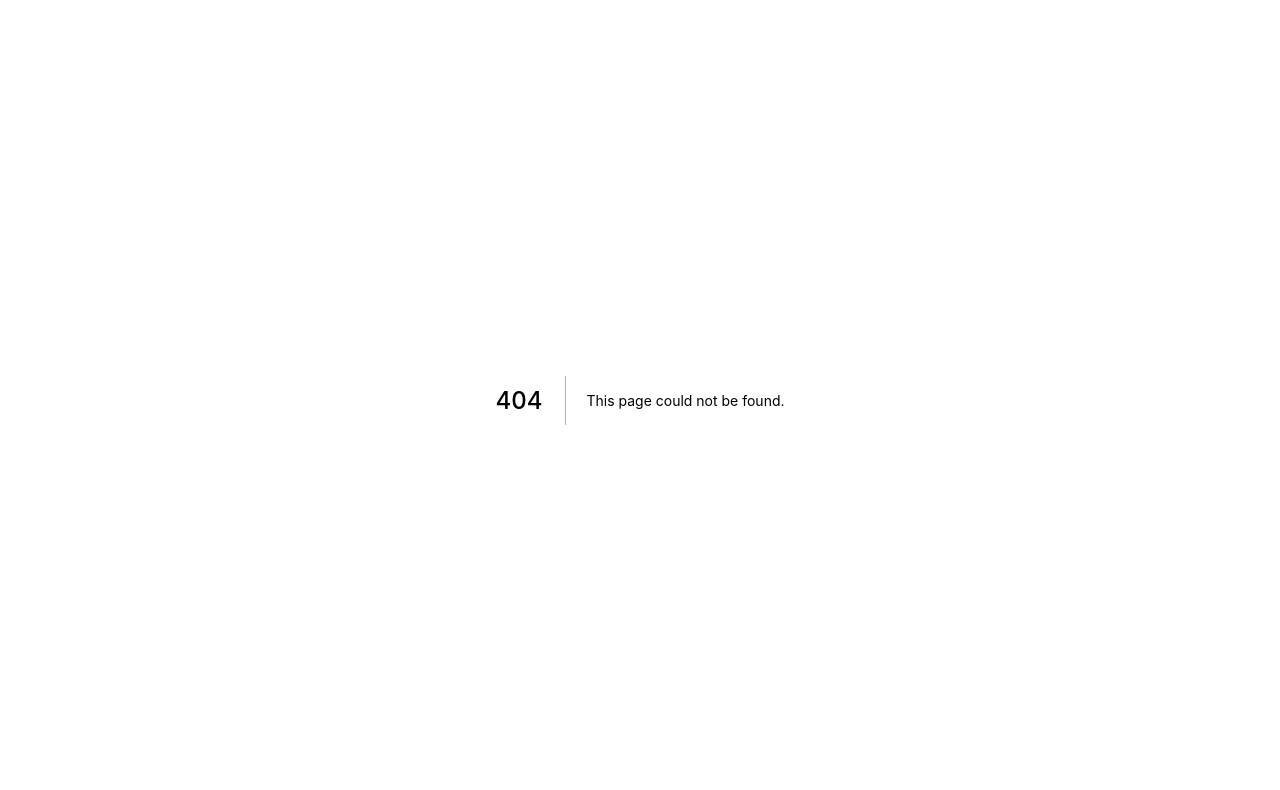
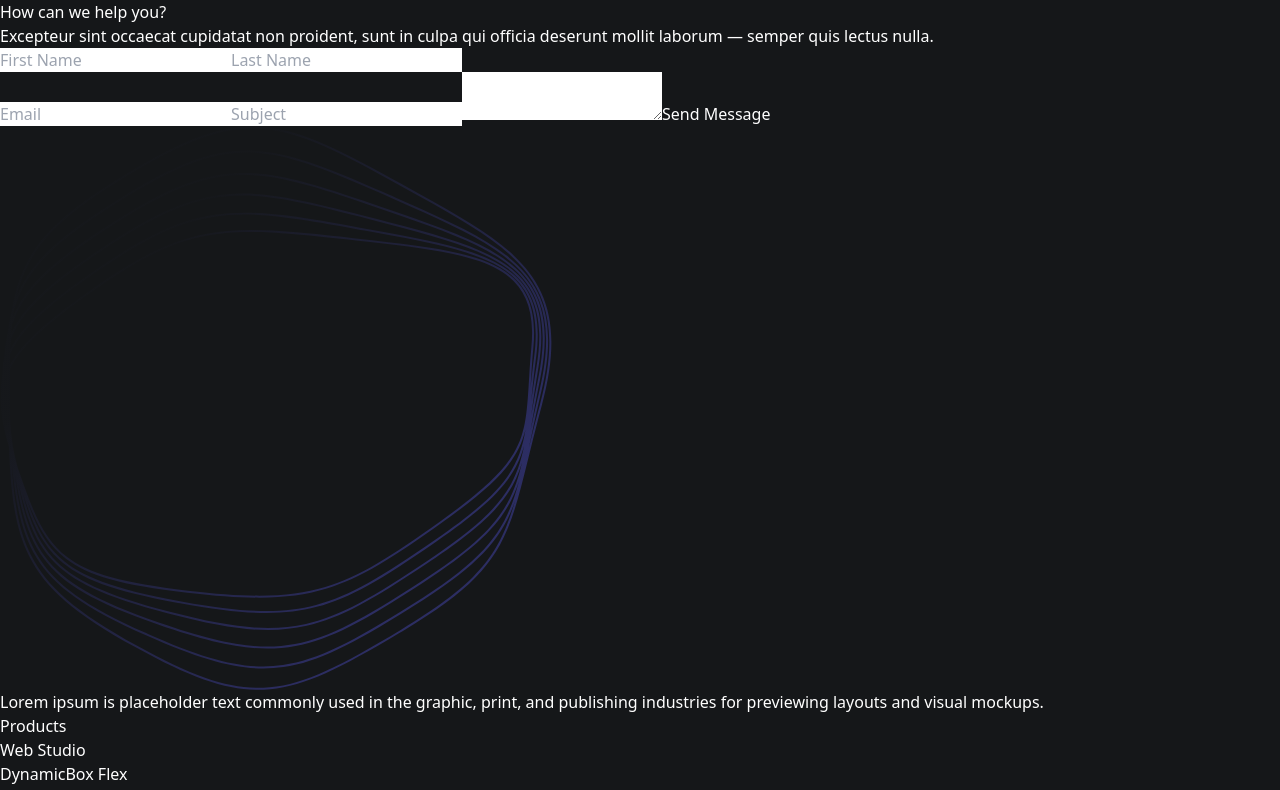
Before and after one commit to Mo-Ibra/next-cruip, a Next.js app: page /contact in a window 1280 px wide. Before the commit this address had no page. Shown: the top 790 px of the page. Built offline with nearby package versions, Linux system fonts and the light colour scheme.

Commit message:
Added Contact Form

```diff
--- /dev/null
+++ b/components/forms/contact-form/contact-form.tsx
@@ -0,0 +1,27 @@
+import RightSvg from "../../header/svg/right-svg";
+import Title from "../../title/title";
+
+const ContactForm = () => {
+    return (
+        <div className="py-5 relative">
+            <div className="container mx-auto px-10">
+                <Title header="How can we help you?" hasSpan={false} />
+                <form className="w-2/4 mx-auto">
+                    <div className="grid sm:grid-cols-1 md:grid-cols-2 sm:gap-0 md:gap-5">
+                        <input type="text" placeholder="First Name" className="block w-full mb-5 p-2 bg-inherit border border-gray-600" />
+                        <input type="text" placeholder="Last Name" className="block w-full mb-5 p-2 bg-inherit border border-gray-600" />
+                    </div>
+                    <input type="email" placeholder="Email" className="block w-full mb-5 p-2 bg-inherit border border-gray-600" />
+                    <input type="text" placeholder="Subject" className="block w-full mb-5 p-2 bg-inherit border border-gray-600" />
+                    <textarea className="block w-full mb-5 p-2 bg-inherit border border-gray-600" />
+                    <button className="bg-main py-2 px-4 w-full">Send Message</button>
+                </form>
+            </div>
+            <div className="absolute top-0 right-0 -z-10">
+                <RightSvg />
+            </div>
+        </div>
+    )
+}
+
+export default ContactForm;
--- /dev/null
+++ b/pages/contact.tsx
@@ -0,0 +1,13 @@
+import Footer from "../components/footer/Footer";
+import ContactForm from "../components/forms/contact-form/contact-form";
+
+const Contact = () => {
+    return (
+        <>
+            <ContactForm />
+            <Footer />
+        </>
+    )
+}
+
+export default Contact;
```
